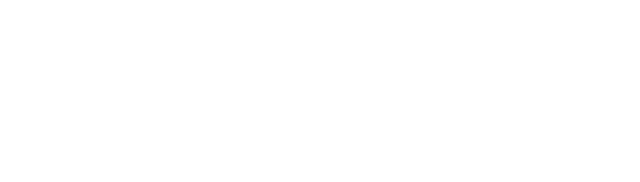
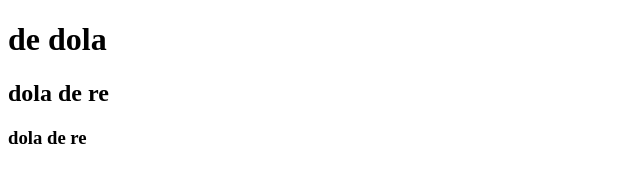
Before and after one commit to mhmasum1/P_Hero-first-Repo, a plain HTML site: page index.html in a window 1280 px wide. Shown: the whole page, without its empty margins (0-640 px from the left). Drawn offline with Linux system fonts and the light colour scheme.

Commit message:
added header

```diff
--- a/index.html
+++ b/index.html
@@ -6,6 +6,8 @@
     <title>My first git Repo</title>
 </head>
 <body>
-
+    <h1>de dola </h1>
+    <h2>dola de re </h2>
+    <h3>dola de re </h3>
 </body>
 </html>
```
